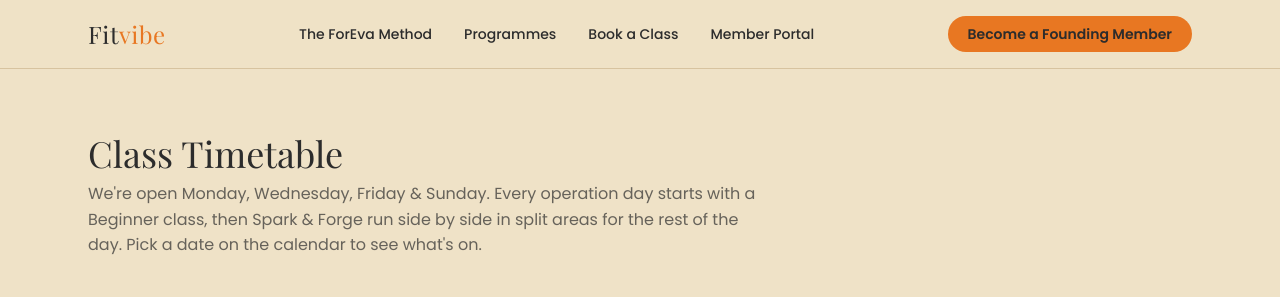
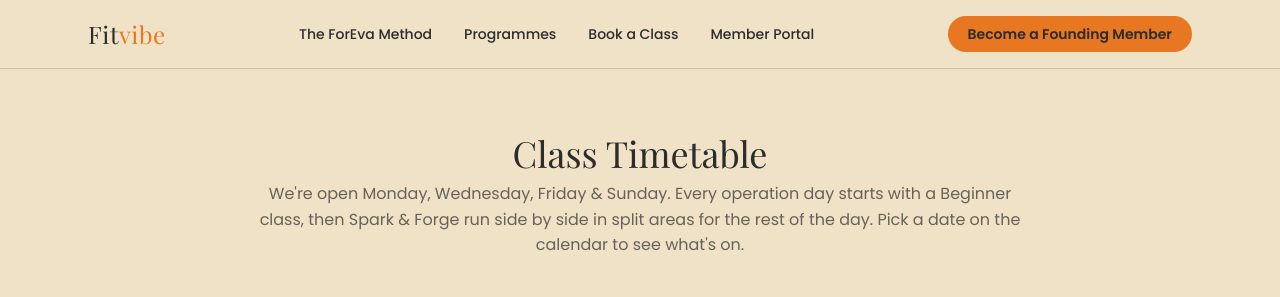
Before and after one commit to ethanRjoseph14/fitvibe-system, a Next.js app: page /book in a window 1280 px wide. Shown: the top 297 px of the page. Built offline with nearby package versions, Linux system fonts and the light colour scheme; no server answers; the database is empty.

Commit message:
Refactor timetable section for better layout

```diff
--- a/app/book/page.tsx
+++ b/app/book/page.tsx
@@ -28,12 +28,14 @@ export default async function BookPage() {
     <div className="min-h-screen bg-warm-beige text-charcoal">
       <NavBar />
       <section className="mx-auto max-w-6xl px-6 py-16">
-        <h1 className="font-display text-4xl mb-2">Class Timetable</h1>
-        <p className="text-charcoal/70 mb-10 max-w-2xl">
-          We&apos;re open Monday, Wednesday, Friday &amp; Sunday. Every operation day starts
-          with a Beginner class, then Spark &amp; Forge run side by side in split areas for
-          the rest of the day. Pick a date on the calendar to see what&apos;s on.
-        </p>
+        <div className="max-w-3xl mx-auto text-center">
+          <h1 className="font-display text-4xl mb-2">Class Timetable</h1>
+          <p className="text-charcoal/70 mb-10">
+            We&apos;re open Monday, Wednesday, Friday &amp; Sunday. Every operation day starts
+            with a Beginner class, then Spark &amp; Forge run side by side in split areas for
+            the rest of the day. Pick a date on the calendar to see what&apos;s on.
+          </p>
+        </div>
 
         <BookingCalendar sessions={calendarSessions} />
       </section>
```
